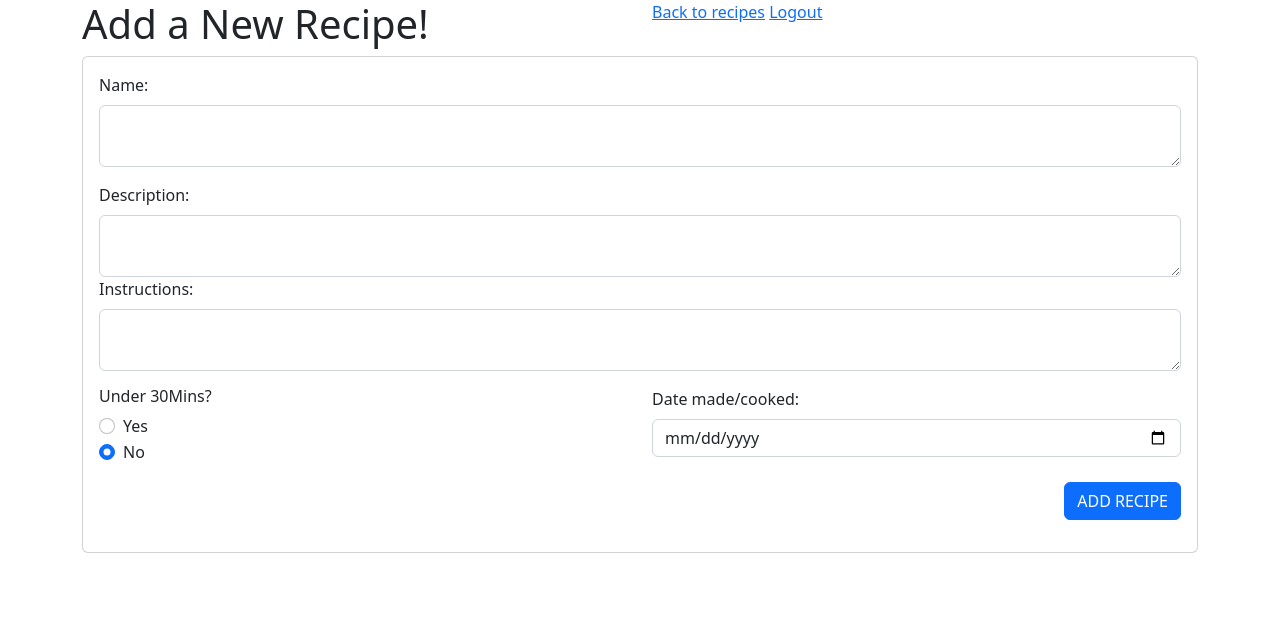
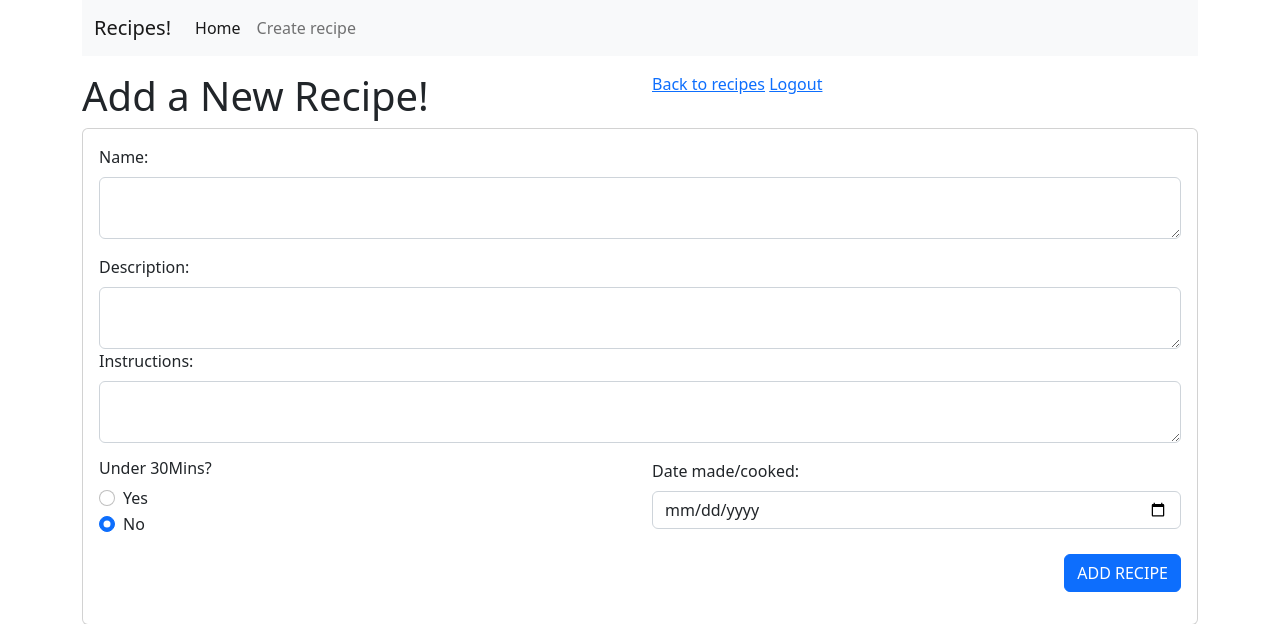
Before and after one commit to stephaniepuertas/recipes, a Flask app: page /recipes/new in a window 1280 px wide. Shown: the top 624 px of the page. Run offline with Flask 2, Linux system fonts and the light colour scheme; the visitor is signed in with stand-in values (Sample User, id 1).

Commit message:
added navbar

```diff
--- a/flask_app/templates/new_recipe.html
+++ b/flask_app/templates/new_recipe.html
@@ -12,6 +12,33 @@
 
 <body>
     <div class="container">
+        <!-- beginning of navbar -->
+        <nav class="navbar navbar-expand-lg bg-light mb-3">
+            <div class="container-fluid">
+            <a class="navbar-brand" href="#">Recipes!</a>
+            <button class="navbar-toggler" type="button" data-bs-toggle="collapse" data-bs-target="#navbarNav" aria-controls="navbarNav" aria-expanded="false" aria-label="Toggle navigation">
+                <span class="navbar-toggler-icon"></span>
+            </button>
+            <div class="collapse navbar-collapse" id="navbarNav">
+                <ul class="navbar-nav">
+                <li class="nav-item">
+                    <a class="nav-link active" aria-current="page" href="/recipes">Home</a>
+                </li>
+                <li class="nav-item">
+                    <a class="nav-link" href="/recipes/new">Create recipe</a>
+                </li>
+                <!-- <li class="nav-item">
+                    <a class="nav-link" href="#">Pricing</a>
+                </li>
+                <li class="nav-item">
+                    <a class="nav-link disabled">Disabled</a>
+                </li> -->
+                </ul>
+            </div>
+            </div>
+        </nav>
+        <!-- end of navbar -->
+
         <div class="row">
             <div class="col">
                 <h1>Add a New Recipe!</h1>
```
Also changed, not shown: flask_app/templates/dashboard.html (+32 -0 lines), flask_app/templates/edit_recipe.html (+28 -0 lines), flask_app/templates/one_recipe.html (+27 -0 lines), 1657045601__Recipes_Belt_Reviewer_2022.png (added), 3 other files.
